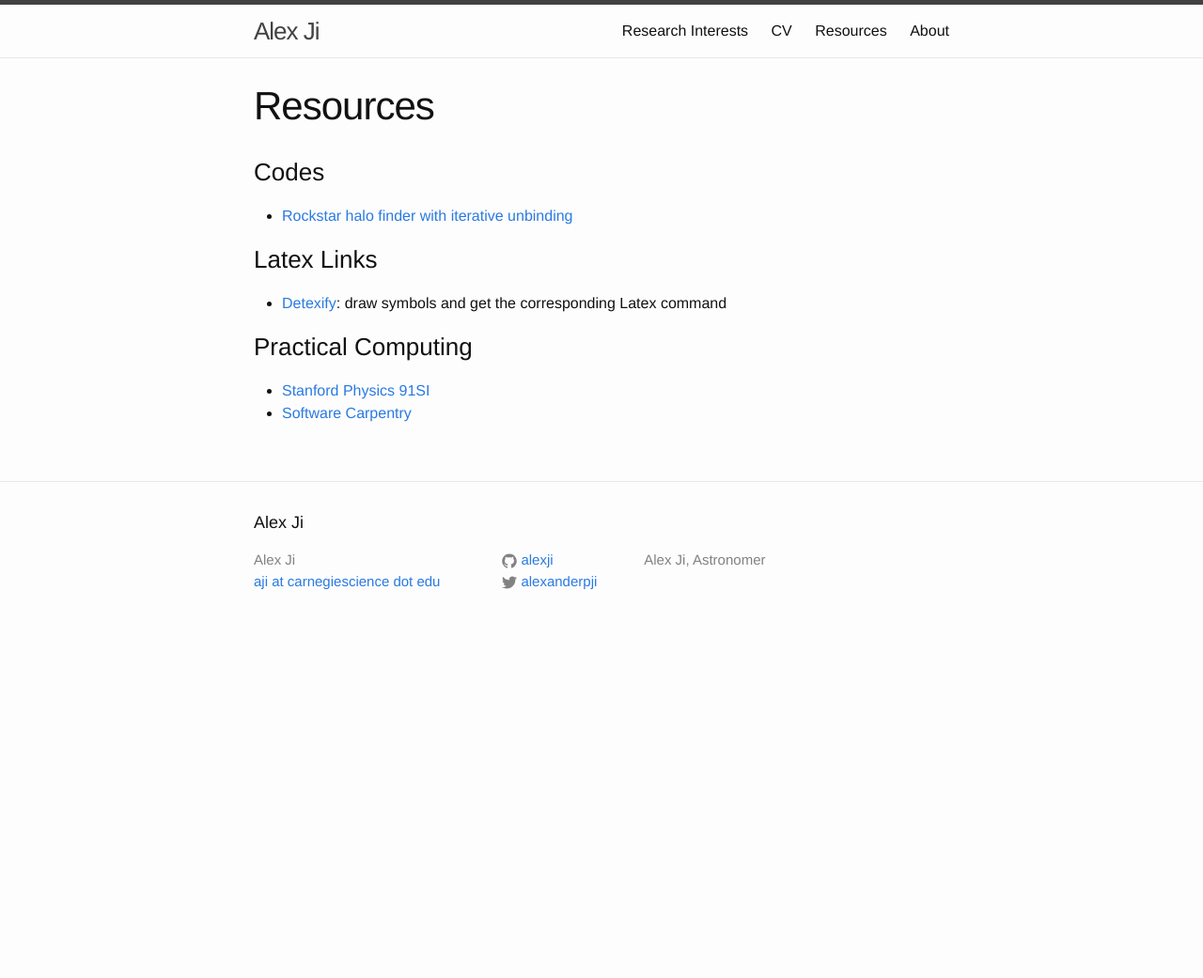
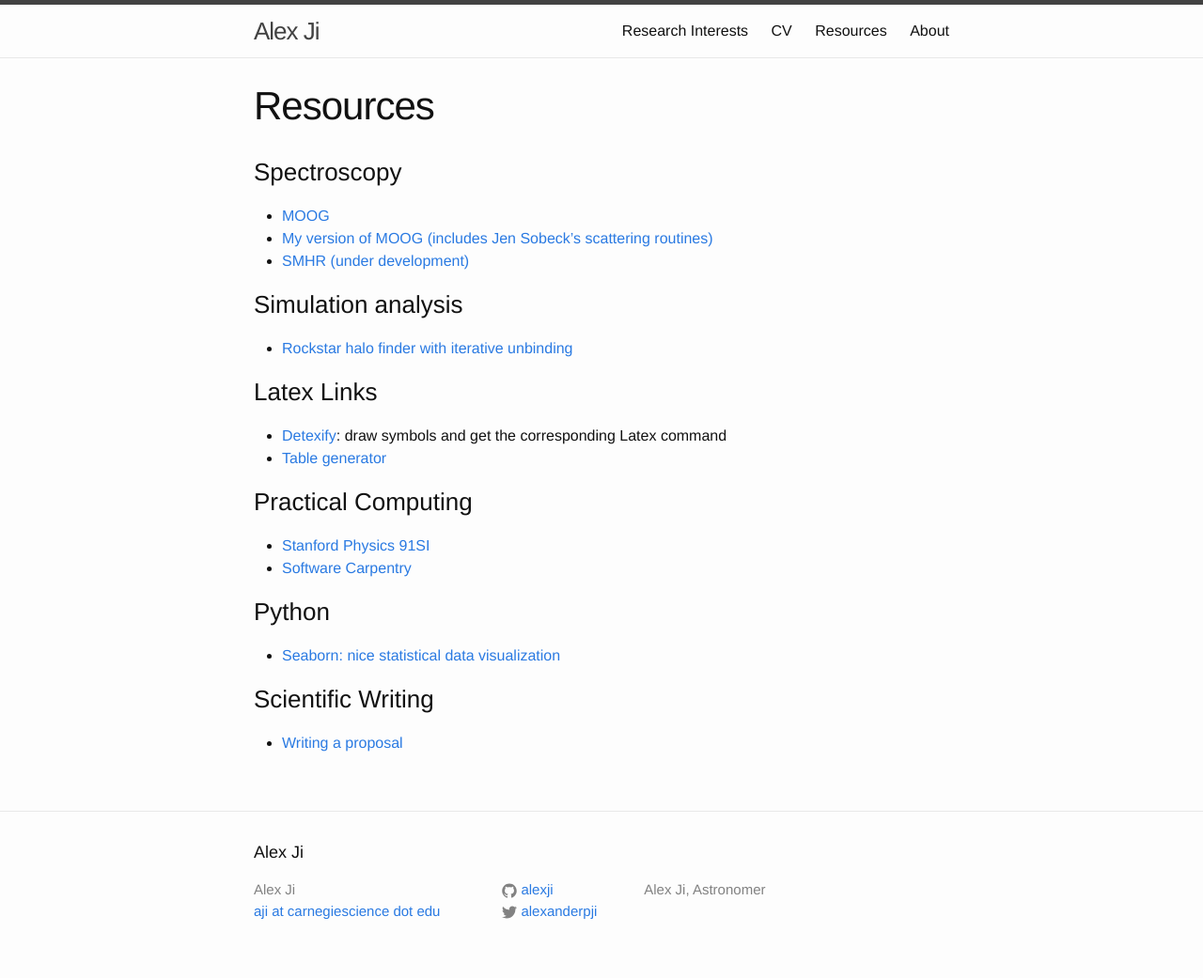
Before and after one commit to alexji/alexji.github.io, a Jekyll site: the page built from resources.md, in a window 1280 px wide. Shown: the whole page at 94% size. Built offline with Jekyll 4.4.1, drawn with Linux system fonts in a browser that asks for light colours; before the commit the page ends 900 px from its top, so only the background shows below that.

Commit message:
Added some extra useful links

```diff
--- a/resources.md
+++ b/resources.md
@@ -5,12 +5,24 @@ permalink: /resources/
 order: 3
 ---
 
-### Codes
+### Spectroscopy
+* [MOOG](http://www.as.utexas.edu/~chris/moog.html)
+* [My version of MOOG (includes Jen Sobeck's scattering routines)](https://github.com/alexji/moog17scat)
+* [SMHR (under development)](https://github.com/andycasey/smhr)
+
+### Simulation analysis
 * [Rockstar halo finder with iterative unbinding](https://bitbucket.org/alexji/rockstar)
 
 ### Latex Links
 * [Detexify](http://detexify.kirelabs.org/classify.html): draw symbols and get the corresponding Latex command
+* [Table generator](https://www.tablesgenerator.com/)
 
 ### Practical Computing
 * [Stanford Physics 91SI](https://web.stanford.edu/class/physics91SI/cgi-bin/?page_id=13)
 * [Software Carpentry](https://software-carpentry.org/)
+
+### Python
+* [Seaborn: nice statistical data visualization](https://seaborn.pydata.org/)
+
+### Scientific Writing
+* [Writing a proposal](http://blogs.discovermagazine.com/cosmicvariance/2012/01/24/unsolicited-advice-xiii-how-to-craft-a-well-argued-proposal/#.WmPV_lQ-fMV)
```
